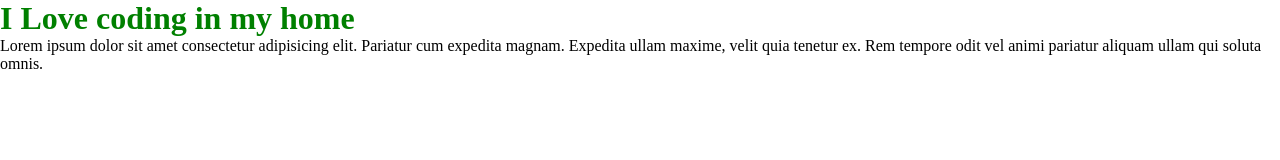
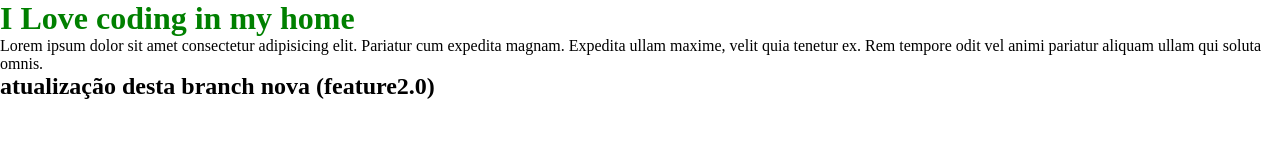
Before and after one commit to eknerph/teste-vscode-casa, a plain HTML site: page index.html in a window 1280 px wide. Drawn offline with Linux system fonts and the light colour scheme.

Commit message:
feature2.0 branch nova

```diff
--- a/index.html
+++ b/index.html
@@ -16,5 +16,7 @@
     maxime, velit quia tenetur ex. Rem tempore
     odit vel animi pariatur aliquam ullam qui soluta
     omnis.</p>
+
+    <h2>atualização desta branch nova (feature2.0)</h2>
 </body>
 </html>
```
